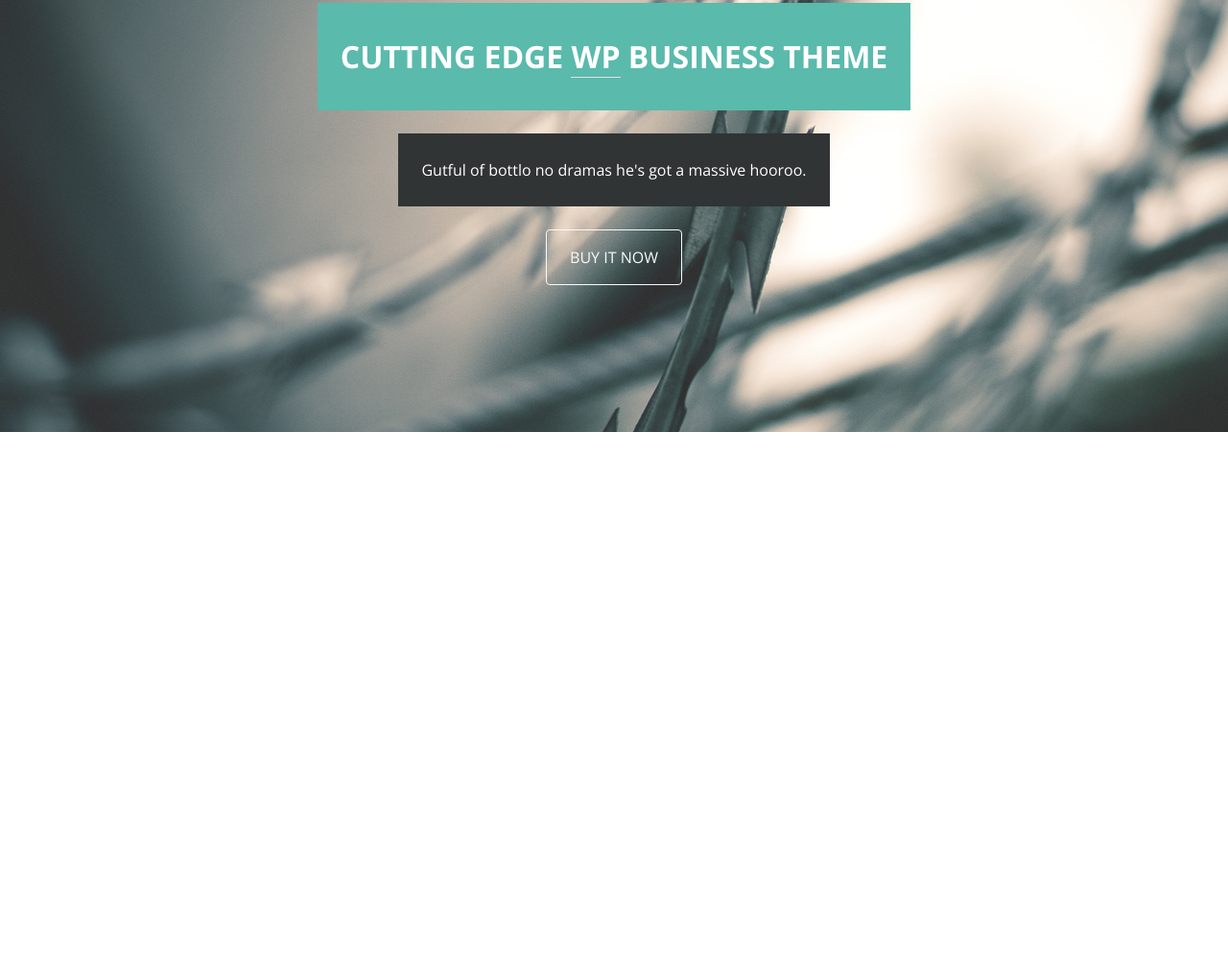
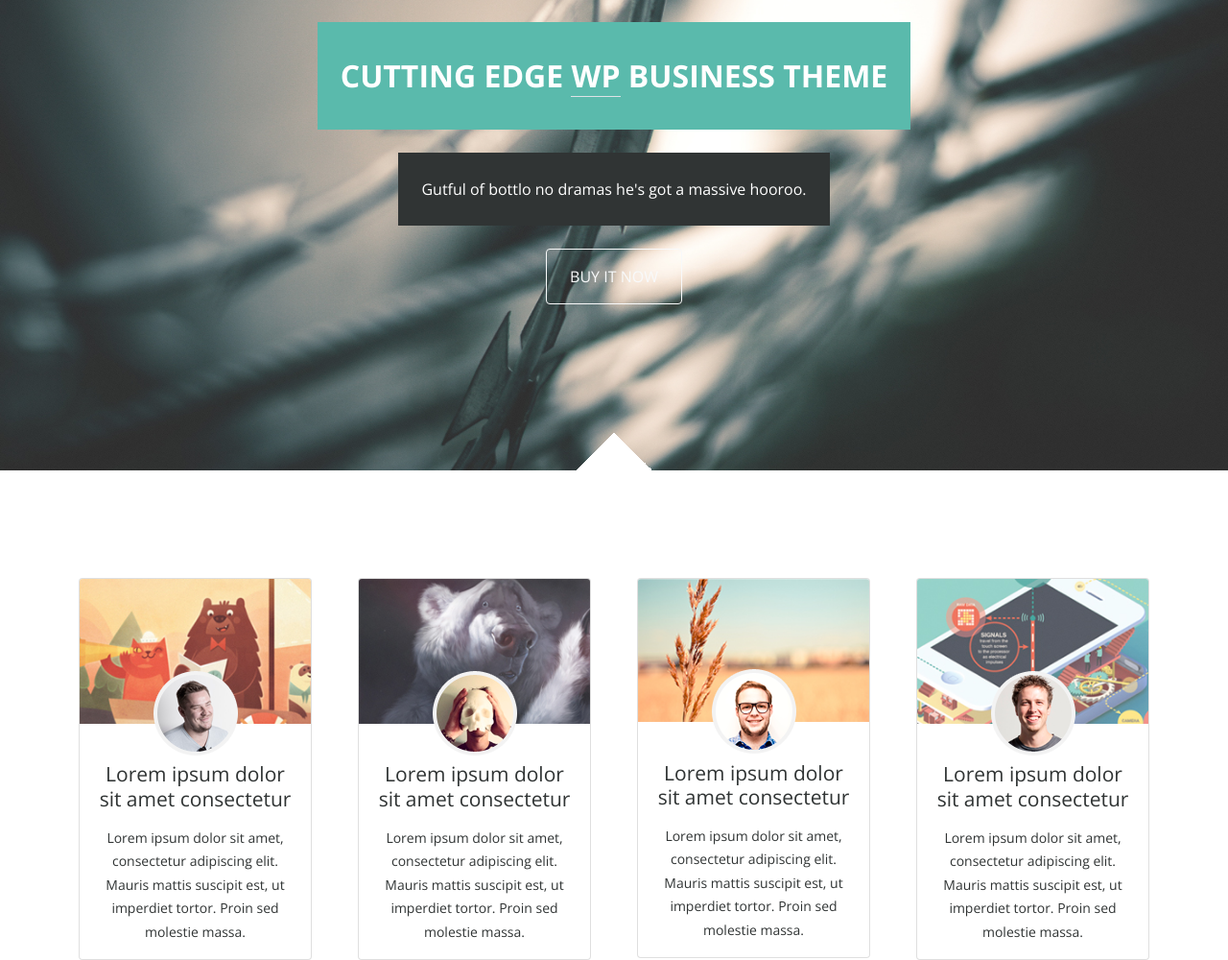
Before and after one commit to vini-se/Projeto-Infusion, a website: page src/index.html in a window 1280 px wide. Shown: the part 214-1214 px from the top of the page at 96% size. Before the commit the page ends 800 px from the top, so only its background shows below. Drawn offline with nearby package versions, Linux system fonts and the light colour scheme; files that its build step writes are made by us from their sources.

Commit message:
Team cards finalizados

```diff
--- a/src/index.html
+++ b/src/index.html
@@ -22,13 +22,14 @@
 
 <body>
 
+  <!-- Header -->
   <header>
 
     <nav class="navbar fixed-top navbar-expand-lg navbar-light p-0">
 
-      <div class="container-fluid bg-white p-0">
+      <div class="container-fluid bg-white ps-0 header_logo">
 
-        <a class="navbar-brand bg-primary text-white p-3 m-0 fs-4 fw-bold" href="#"> INFUSION </a>
+        <a class="navbar-brand bg-primary text-white p-3 fs-4 fw-bold" href="#"> infusion </a>
 
         <button class="navbar-toggler me-3" type="button" data-bs-toggle="collapse" data-bs-target="#navbarNav"
           aria-controls="navbarNav" aria-expanded="false" aria-label="Toggle navigation">
@@ -62,16 +63,17 @@
     </nav>
   </header>
 
-  <section style="margin-top: 4rem;">
+  <!-- Title -->
+  <section>
 
-
-    <div style="height: 600px; background: url(./assets/images/01.jpg);" class="container-fluid d-flex flex-column justify-content-center align-items-center">
+    <div class="container-fluid d-flex flex-column justify-content-center align-items-center bg_triangle">
 
       <h1 class="bg-primary fs-2 p-4 text-white text-center">
         CUTTING EDGE <span class="border-bottom lh-lg">WP</span> BUSINESS THEME
       </h1>
 
-      <p class="bg-secondary p-4 text-white d-inline-block mt-3 mb-4">Gutful of bottlo no dramas he's got a massive hooroo.</p>
+      <p class="bg-secondary p-4 text-white d-inline-block mt-3 mb-4">Gutful of bottlo no dramas he's got a massive
+        hooroo.</p>
 
       <a href="#" class="btn btn-outline-light py-3 px-4">BUY IT NOW</a>
 
@@ -79,36 +81,100 @@
 
   </section>
 
+  <!-- Cards -->
+  <section>
+    <div class="container container-card">
+      <div class="row gx-5">
 
-  <!-- <section>
-          <article>
+        <div class="col-lg-3 col-md-6 g-5">
+        <article class="card-people card lh-lg">
 
-            <img src="img/c01.jpg" alt="Carousel Img">
+          <img src="./assets/images/c01.jpg" class="card-img-top" alt="Carousel Img">
 
-            <div>
-              <img src="img/teamsprite_01.png" alt="Carousel Img">
+          <div class="card-people__carousel">
+            <img src="./assets/images/teamsprite_01.png" alt="Carousel Img">
           </div>
-            <div>
-              <h2>Lorem ipsum dolor sit amet consectetur</h2>
-              <p>Lorem ipsum dolor sit amet, consectetur adipiscing elit. Mauris mattis suscipit est, ut imperdiet tortor. Proin sed molestie massa.</p>
+          <div class="card-body">
+            <h2 class="card-title fw-normal">Lorem ipsum dolor sit amet consectetur</h2>
+            <p class="card-text">Lorem ipsum dolor sit amet, consectetur adipiscing elit. Mauris mattis suscipit est, ut imperdiet tortor.
+              Proin sed molestie massa.</p>
           </div>
         </article>
+      </div>
+
+      <div class="col-lg-3 col-md-6 g-5">
+      <article class="card-people card lh-lg">
+
+          <img src="./assets/images/c02.jpg" class="card-img-top" alt="Carousel Img">
+
+          <div class="card-people__carousel">
+            <img src="./assets/images/teamsprite_02.png" alt="Carousel Img">
+          </div>
+          <div class="card-body">
+            <h2 class="card-title fw-normal">Lorem ipsum dolor sit amet consectetur</h2>
+            <p class="card-text">Lorem ipsum dolor sit amet, consectetur adipiscing elit. Mauris mattis suscipit est, ut imperdiet tortor.
+              Proin sed molestie massa.</p>
+          </div>
+        </article>
+      </div>
+
+      <div class="col-lg-3 col-md-6 g-5">
+      <article class="card-people card lh-lg">
+
+          <img src="./assets/images/c03.jpg" class="card-img-top" alt="Carousel Img">
+
+          <div class="card-people__carousel">
+            <img src="./assets/images/teamsprite_03.png" alt="Carousel Img">
+          </div>
+          <div class="card-body">
+            <h2 class="card-title fw-normal">Lorem ipsum dolor sit amet consectetur</h2>
+            <p class="card-text">Lorem ipsum dolor sit amet, consectetur adipiscing elit. Mauris mattis suscipit est, ut imperdiet tortor.
+              Proin sed molestie massa.</p>
+          </div>
+        </article>
+      </div>
+
+      <div class="col-lg-3 col-md-6 g-5">
+      <article class="card-people card lh-lg">
+
+          <img src="./assets/images/c04.jpg" class="card-img-top" alt="Carousel Img">
+
+          <div class="card-people__carousel">
+            <img src="./assets/images/teamsprite_04.png" alt="Carousel Img">
+          </div>
+          <div class="card-body">
+            <h2 class="card-title fw-normal">Lorem ipsum dolor sit amet consectetur</h2>
+            <p class="card-text">Lorem ipsum dolor sit amet, consectetur adipiscing elit. Mauris mattis suscipit est, ut imperdiet tortor.
+              Proin sed molestie massa.</p>
+          </div>
+        </article>
+      </div>
+
+      </div>
+    </div>
   </section>
 
-
-        <section>
+  <!--<section>
 
     <article>
-            <h3>Lorem ipsum dolor sit amet consectetur adipiscing elit. Mauris mattis suscipit est, ut imperdiet tortor. Proin sed.</h3>
-            <p>Lorem ipsum dolor sit amet, consectetur adipiscing elit. Mauris mattis suscipit est, ut imperdiet tortor. Proin sed molestie massa. Nullam condimentum mauris et rhoncus sagittis. Sed eu metus in diam tincidunt egestas non at odio. Interdum et malesuada fames ac ante ipsum primis in faucibus.</p>
+      <h3>Lorem ipsum dolor sit amet consectetur adipiscing elit. Mauris mattis suscipit est, ut imperdiet tortor. Proin
+        sed.</h3>
+      <p>Lorem ipsum dolor sit amet, consectetur adipiscing elit. Mauris mattis suscipit est, ut imperdiet tortor. Proin
+        sed molestie massa. Nullam condimentum mauris et rhoncus sagittis. Sed eu metus in diam tincidunt egestas non at
+        odio. Interdum et malesuada fames ac ante ipsum primis in faucibus.</p>
       <a href="#">BUTTON</a>
       <a href="#">BUTTON</a>
     </article>
 
     <article>
-            <h3>Lorem ipsum dolor sit amet consectetur adipiscing elit. Mauris mattis suscipit est, ut imperdiet tortor. Proin sed.</h3>
-            <p>Lorem ipsum dolor sit amet, consectetur adipiscing elit. Mauris mattis suscipit est, ut imperdiet tortor. Proin sed molestie massa. Nullam condimentum mauris et rhoncus sagittis. Sed eu metus in diam tincidunt egestas non at odio.</p>
-            <p>Interdum et malesuada fames ac ante ipsum primis in faucibus. Aenean vitae lectus erat. Duis consequat laoreet velit. Mauris convallis, sapien sit amet scelerisque accumsan, felis urna aliquet nunc, viverra mollis odio tellus a nisl. Nulla lobortis lectus non rutrum viverra. Sed et molestie libero. Sed ut ultrices dui.</p>
+      <h3>Lorem ipsum dolor sit amet consectetur adipiscing elit. Mauris mattis suscipit est, ut imperdiet tortor. Proin
+        sed.</h3>
+      <p>Lorem ipsum dolor sit amet, consectetur adipiscing elit. Mauris mattis suscipit est, ut imperdiet tortor. Proin
+        sed molestie massa. Nullam condimentum mauris et rhoncus sagittis. Sed eu metus in diam tincidunt egestas non at
+        odio.</p>
+      <p>Interdum et malesuada fames ac ante ipsum primis in faucibus. Aenean vitae lectus erat. Duis consequat laoreet
+        velit. Mauris convallis, sapien sit amet scelerisque accumsan, felis urna aliquet nunc, viverra mollis odio
+        tellus a nisl. Nulla lobortis lectus non rutrum viverra. Sed et molestie libero. Sed ut ultrices dui.</p>
     </article>
 
   </section>
```
Lines whose indentation alone changed are shown as unchanged.
